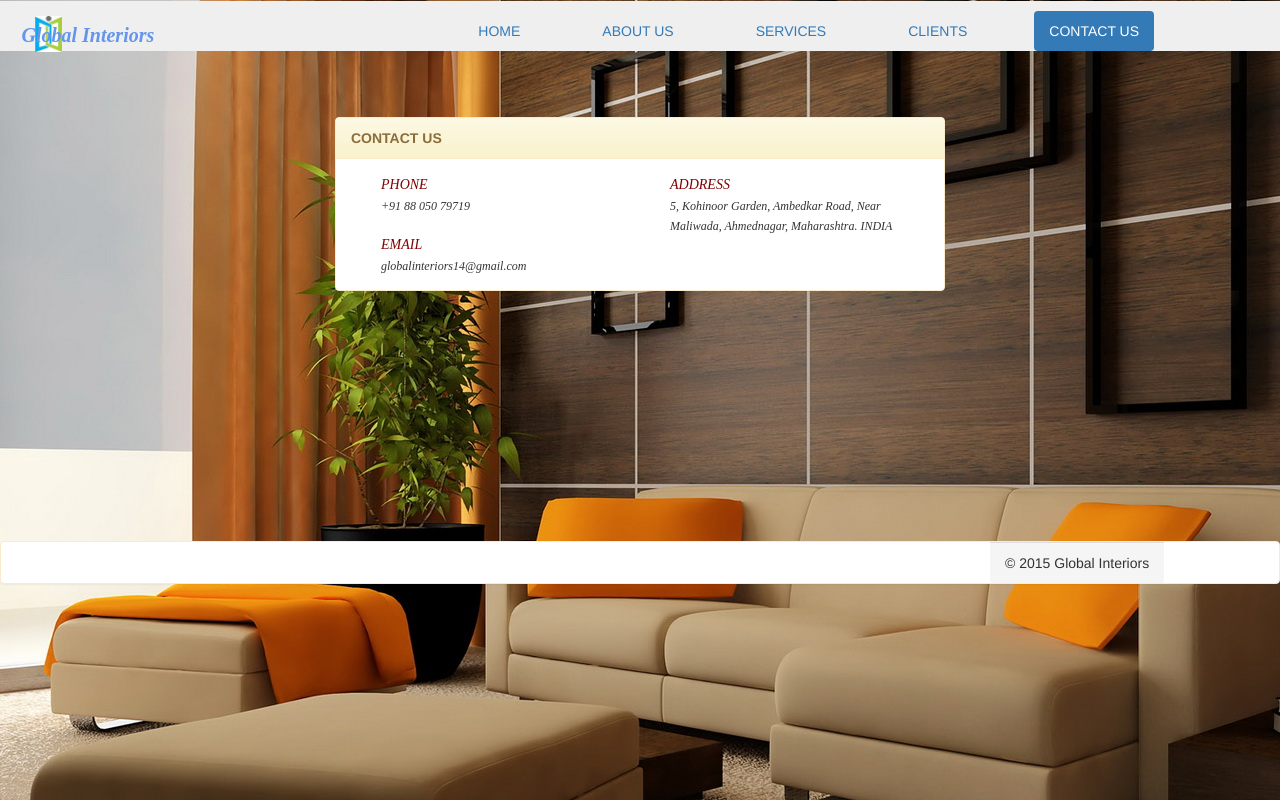
After one commit to niravjoshi/gi_by_as, a Django app: page /contactus/ in a window 1280 px wide. The commit adds this page. Run offline with Django 3.2, Linux system fonts and the light colour scheme; some libraries are stand-ins or nearby versions.

Commit message:
Added pages

```diff
--- a/globalinterio/gi_by_as/static/css/gi.css
+++ b/globalinterio/gi_by_as/static/css/gi.css
@@ -36,3 +36,36 @@
 .gi_bg {
     background-image: url('/static/images/gi_bg4.jpg')
 }
+
+.msgs {
+    text-align:center;
+    color: red;
+}
+
+.img_center {
+    display: block;
+    margin-left: auto;
+    margin-right: auto;
+}
+
+.cont {
+    font-family: New Times Roman;
+    font-style: italic;
+    font-size: 12px;
+}
+
+.cont_title {
+    color: maroon;
+    font-family: New Times Roman;
+    font-style: italic;
+}
+
+.footer {
+    position: fixed;
+    margin-top: 18%;
+}
+
+.foot_text {
+    float: right;
+    margin-right:8%;
+}
--- a/globalinterio/gi_by_as/urls.py
+++ b/globalinterio/gi_by_as/urls.py
@@ -5,5 +5,10 @@ from django.conf.urls import patterns, url
 from gi_by_as import views
 
 urlpatterns = patterns('',
-        url(r'^$', views.index, name='index'),
+        url(r'^$', views.home, name='home'),
+        url(r'^home/$', views.home, name='home'),
+        url(r'^aboutus/$', views.aboutus, name='aboutus'),
+        url(r'^services/$', views.services, name='services'),
+        url(r'^clients/$', views.clients, name='clients'),
+        url(r'^contactus/$', views.contact, name='contact'),
 )
--- a/globalinterio/gi_by_as/views.py
+++ b/globalinterio/gi_by_as/views.py
@@ -2,7 +2,31 @@
 from django.shortcuts import render
 from django.http import HttpResponse
 
-def index(request):
+# App imports
+from messages import messages as m
+
+def home(request):
     context={}
-    return render(request, 'base.html', context)
-    #return HttpResponse("Hello Nirav.")
+    context['msg1'] = m['msg1']
+    context['selected'] = "active"
+    return render(request, 'home.html', context)
+
+def aboutus(request):
+    context={}
+    context['about'] = "active"
+    return render(request, 'about.html', context)
+
+def services(request):
+    context={}
+    context['services'] = "active"
+    return render(request, 'services.html', context)
+
+def clients(request):
+    context={}
+    context['clients'] = "active"
+    return render(request, 'clients.html', context)
+
+def contact(request):
+    context={}
+    context['contact'] = "active"
+    return render(request, 'contact.html', context)
--- a/globalinterio/globalinterio/urls.py
+++ b/globalinterio/globalinterio/urls.py
@@ -2,6 +2,6 @@ from django.conf.urls import patterns, include, url
 from django.contrib import admin
 
 urlpatterns = patterns('',
-    url(r'^$', include('gi_by_as.urls')),
+    url(r'^', include('gi_by_as.urls')),
     url(r'^admin/', include(admin.site.urls)),
 )
--- /dev/null
+++ b/globalinterio/templates/about.html
@@ -0,0 +1,4 @@
+{% include "base.html" %}
+nirav joshi
+about us
+{% include "footer.html"%}
--- a/globalinterio/templates/base.html
+++ b/globalinterio/templates/base.html
@@ -15,7 +15,7 @@
         <script src="https://ajax.googleapis.com/ajax/libs/jquery/1.11.2/jquery.min.js"></script>
     </head>
     <body class="gi_bg">
-        <div class="page-container">
+        <div class="row-fluid">
             <div class="row">
                 <div class="col-xs-12"></div>
             </div>
@@ -27,15 +27,13 @@
                                 <img class="logo_pos" alt="Global Interiors" src="{% static "images/gi_logo_cropped.jpg"%}">
                             </a><span class="logo_name"> <b><i>Global Interiors</i></b> </span>
                         </div>
-                        <li role="presentation" class="active"><a class="tab_name1" href="#">HOME</a></li>
-                        <li role="presentation" ><a class="tab_name" href="#">ABOUT US</a></li>
-                        <li role="presentation" ><a class="tab_name" href="#">SERVICES</a></li>
-                        <li role="presentation" ><a class="tab_name" href="#">CLIENTS</a></li>
-                        <li role="presentation" ><a class="tab_name" href="#">CONTACT US</a></li>
+                        <li role="presentation" class="{{selected}}"><a class="tab_name1" href="/home">HOME</a></li>
+                        <li role="presentation" class="{{about}}"><a class="tab_name" href="/aboutus">ABOUT US</a></li>
+                        <li role="presentation" class="{{services}}"><a class="tab_name" href="/services">SERVICES</a></li>
+                        <li role="presentation" class="{{clients}}"><a class="tab_name" href="/clients">CLIENTS</a></li>
+                        <li role="presentation" class="{{contact}}"><a class="tab_name" href="/contactus">CONTACT US</a></li>
                     </div>
                 </div>
-            </div>
-            <div class="row">
             </div>
         </div>
     </body>
--- /dev/null
+++ b/globalinterio/templates/clients.html
@@ -0,0 +1,4 @@
+
+{% include "base.html" %}
+nirav joshi
+clients
--- /dev/null
+++ b/globalinterio/templates/contact.html
@@ -0,0 +1,43 @@
+{% include "base.html" %}
+{% load staticfiles %}
+<div class="row">
+    <div class="col-xs-12" style="padding-top:5%">
+        <div class="col-xs-3">
+        </div>
+        <div class="col-xs-6">
+            <div class="panel panel-warning">
+                <div class="panel-heading"><b>CONTACT US</b></div>
+                <div class="panel-body">
+                    <div class="col-xs-6">
+                        <div class="col-xs-12">
+                            <span class="cont_title">PHONE</span>
+                        </div>
+                        <div class="col-xs-12">
+                            <span class="cont">+91 88 050 79719</span>
+                        </div>
+                        <br/>
+                        <br/>
+                        <br/>
+                        <div class="col-xs-12">
+                            <span class="cont_title">EMAIL</span>
+                        </div>
+                        <div class="col-xs-12">
+                            <span class="cont">globalinteriors14@gmail.com</span>
+                        </div>
+                    </div>
+                    <div class="col-xs-6">
+                        <div class="col-xs-12">
+                            <span class="cont_title">ADDRESS</span>
+                        </div>
+                        <div class="col-xs-12">
+                            <span class="cont">5, Kohinoor Garden, Ambedkar Road, Near Maliwada, Ahmednagar, Maharashtra. INDIA</span>
+                        </div>
+                    </div>
+                </div>
+            </div>
+        </div>
+        <div class="col-xs-3">
+        </div>
+    </div>
+</div>
+{% include "footer.html"%}
--- /dev/null
+++ b/globalinterio/templates/footer.html
@@ -0,0 +1,3 @@
+<div class="panel panel-warning footer col-xs-12">
+    <div class="panel-footer foot_text"> &copy; 2015 Global Interiors</div>
+</div>
--- /dev/null
+++ b/globalinterio/templates/services.html
@@ -0,0 +1,4 @@
+
+{% include "base.html" %}
+nirav joshi
+services
```
Also changed, not shown: globalinterio/templates/home.html (added, +60 -0 lines), globalinterio/gi_by_as/static/images/msg1.jpg (added), globalinterio/gi_by_as/static/images/msg2.jpg (added), globalinterio/gi_by_as/static/images/msg3.jpg (added), globalinterio/gi_by_as/static/images/msg4.jpg (added), globalinterio/gi_by_as/static/images/msg5.jpg (added).
